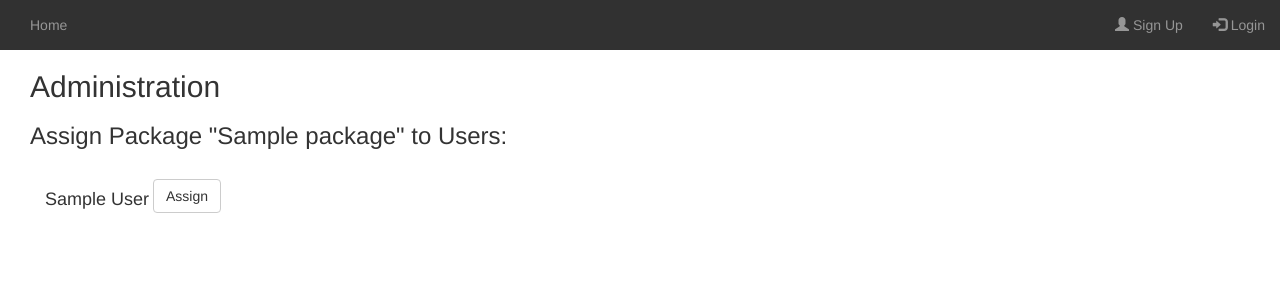
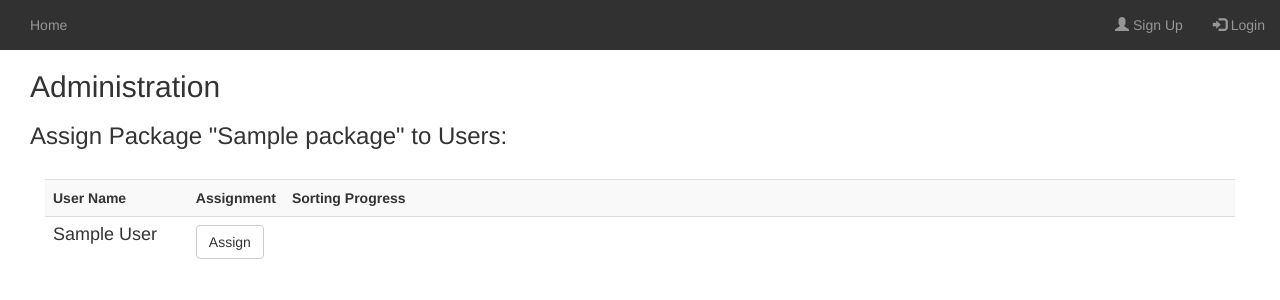
Before and after one commit to bendalll/itech3209, a Django app: template MyDigitalHealth/templates/package_permissions.html in a window 1280 px wide. Shown: the top 300 px of the page. Run offline with Django 3.2, Linux system fonts and the light colour scheme; tables that the repository leaves empty hold one stand-in row (values such as "Sample post"); the template is opened without the code that fills it: values that come from a table or form of the project are taken from there, most other values are stand-ins (such as "Sample title", 1, 10 or a date in 2020); some libraries are stand-ins or nearby versions.

Commit message:
Modified Admin and Permissions to use tables for formatting
Changed lists to us tables instead for neater formatting.

 Added some non-functional examples of possible formatting for sorting progress tracking in permissions.

```diff
--- a/MyDigitalHealth/templates/package_permissions.html
+++ b/MyDigitalHealth/templates/package_permissions.html
@@ -5,10 +5,14 @@
     <h2 class="form-signin-heading">Administration</h2>
     <h3 class="form-signin-heading">Assign Package "{{ package.name }}" to Users:</h3><br/>
     <div class="container-fluid">
-        <ul>
+        <table class="table table-striped" border=0 width="80%" >
+            <th>User Name</th>
+            <th>Assignment</th>
+            <th>Sorting Progress</th>
             {% for user in users %}
-                <li><h4 style="display: inline">{{ user.get_full_name }}</h4>
-                    <form class="form" style="display: inline" method="post"
+            <tr>
+                <td width="12%"><h4 style="display: inline">{{ user.get_full_name }}</h4> </td>
+                <td width="8%"><form class="form" style="display: inline" method="post"
                         {% if user.has_permission %}
                             action="{% url 'unassign' package.pk %}">
                             <input type="submit" value="Unassign" class="btn btn-default" />
@@ -19,9 +23,19 @@
                         <input type="hidden" value="{{ user.pk }}" name="user_id" />
                         {% csrf_token %}
                     </form>
-                </li>
+                </td>
+                <td>
+                    {% if user.has_permission %}
+                    Progress:
+                    <div class="progress" >
+                        <div class="progress-bar" role="progressbar" style="width: 50%" aria-valuenow="50" aria-valuemin="0" aria-valuemax="100">50%</div>
+                    </div>
+                    {% endif %}
+                </td>
+                    <div></div>
+                </tr>
             {% endfor %}
-        </ul>
+        </table>
     </div>
 </div>
 {% endblock %}
```
Also changed, not shown: MyDigitalHealth/templates/administration.html (+12 -9 lines).
